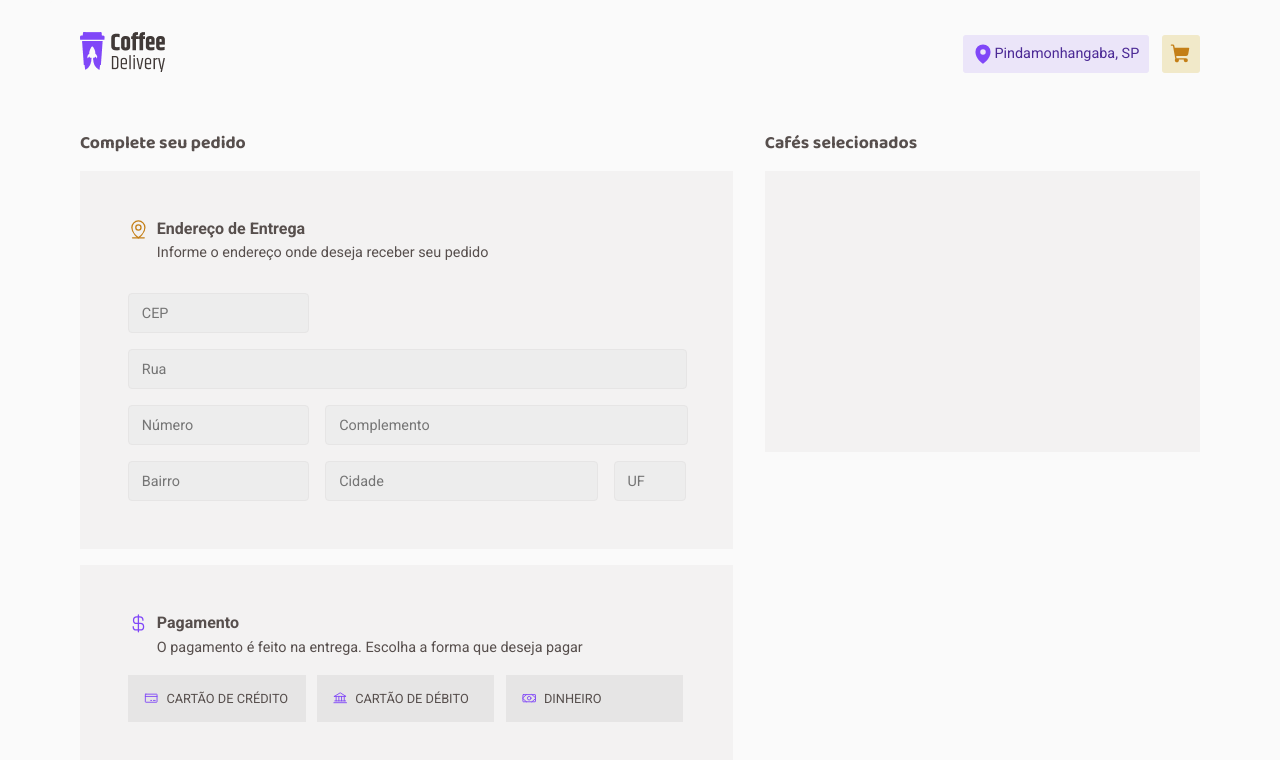
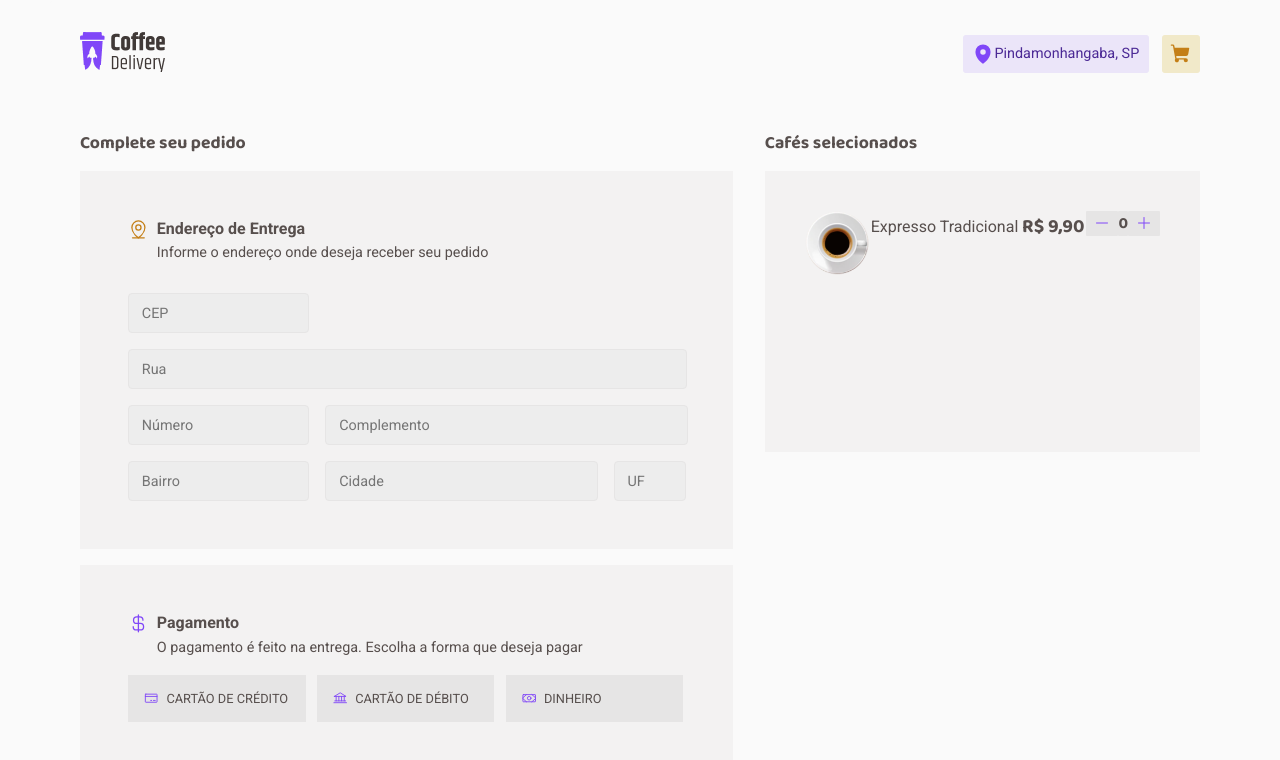
Before and after one commit to jnorberto23/coffee-delivery, a React (Vite) app: page /checkout in a window 1280 px wide. Shown: the top 760 px of the page. Built offline with nearby package versions, Linux system fonts and the light colour scheme.

Commit message:
🚧work on CoffeeList component

```diff
--- /dev/null
+++ b/src/pages/Checkout/components/CoffeeSelected/index.tsx
@@ -0,0 +1,29 @@
+import { Minus, Plus } from "phosphor-react";
+import { TradicionalExpress } from "../../../../assets/coffees";
+import { CounterButton, CounterSpan, CounterWrapper, SubText } from "../../styles";
+import { CoffeeNameText, CoffeePriceTag, ImageAndTextWrapper, SelectedCoffeeListItem, TitleWrapper } from "./styles";
+
+export function CoffeeSelected() {
+    return (
+        <SelectedCoffeeListItem>
+            <ImageAndTextWrapper>
+                <img src={TradicionalExpress} alt="" />
+                <TitleWrapper>
+                    <CoffeeNameText>Expresso Tradicional</CoffeeNameText>
+                    <CoffeePriceTag>
+                        R$ 9,90
+                    </CoffeePriceTag>
+                </TitleWrapper>
+                <CounterWrapper>
+                    <CounterButton>
+                        <Minus />
+                    </CounterButton>
+                    <CounterSpan>0</CounterSpan>
+                    <CounterButton>
+                        <Plus />
+                    </CounterButton>
+                </CounterWrapper>
+            </ImageAndTextWrapper>
+        </SelectedCoffeeListItem>
+    )
+}
--- /dev/null
+++ b/src/pages/Checkout/components/CoffeeSelected/styles.ts
@@ -0,0 +1,43 @@
+import styled from "styled-components";
+
+export const SelectedCoffeeListItem = styled.div`
+  display: flex;
+  flex-direction: row;
+  align-items: flex-start;
+  justify-content: space-between;
+  gap: 3rem;
+  padding: 1rem;
+  width: 100%;
+`;
+
+export const ImageAndTextWrapper = styled.div`
+  width: 100%;
+  display: flex;
+  flex-direction: row;
+  align-items: flex-start;
+  img {
+    height: 4rem;
+    width: 4rem;
+  }
+`;
+export const TitleWrapper = styled.div`
+  display: flex;
+  flex-direction: row;
+  align-items: center;
+  justify-content: space-around;
+  width: 100%;
+  flex-wrap: 1;
+`;
+
+export const CoffeeNameText = styled.p`
+  font-family: "Roboto";
+  font-style: normal;
+  font-weight: 400;
+  font-size: 1rem;
+`;
+
+export const CoffeePriceTag = styled.span`
+  font-family: "Baloo 2";
+  font-size: 1.2rem;
+  font-weight: 900;
+`;
--- a/src/pages/Checkout/index.tsx
+++ b/src/pages/Checkout/index.tsx
@@ -1,4 +1,5 @@
 import { CurrencyDollar, MapPinLine } from "phosphor-react";
+import { CoffeeSelected } from "./components/CoffeeSelected";
 import { AddressForm } from "./components/Form";
 import { PaymentForm } from "./components/PaymentForm";
 import {
@@ -9,12 +10,12 @@ import {
   MainText,
   PaymentCard,
   SelectedCoffeeCard,
+  SelectedCoffeeList,
   SelectedCoffeeWrapper,
   SubText,
   TextWrapper,
   TitleText,
 } from "./styles";
-
 export function Checkout() {
   return (
     <FrameWrapper>
@@ -47,7 +48,11 @@ export function Checkout() {
       </AddressAndPaymentWrapper>
       <SelectedCoffeeWrapper>
         <TitleText>Cafés selecionados</TitleText>
-        <SelectedCoffeeCard></SelectedCoffeeCard>
+        <SelectedCoffeeCard>
+          <SelectedCoffeeList>
+            <CoffeeSelected></CoffeeSelected>
+          </SelectedCoffeeList>
+        </SelectedCoffeeCard>
       </SelectedCoffeeWrapper>
     </FrameWrapper>
   );
--- a/src/pages/Checkout/styles.ts
+++ b/src/pages/Checkout/styles.ts
@@ -37,26 +37,6 @@ export const AddressCard = styled.div`
   padding-top: 3rem;
   padding-left: 3rem;
   padding-bottom: 3rem;
-`;
-
-export const SelectedCoffeeWrapper = styled.div`
-  padding: auto;
-  flex-basis: 40%;
-  height: 40vh;
-  display: flex;
-  flex-direction: column;
-  align-items: flex-start;
-  justify-content: flex-start;
-  gap: 1rem;
-`;
-export const SelectedCoffeeCard = styled.div`
-  width: 100%;
-  height: 80vh;
-  display: flex;
-  flex-direction: row;
-  align-items: flex-start;
-  justify-content: center;
-  background-color: ${(props) => props.theme["base-card"]};
 `;
 
 export const TitleText = styled.p`
@@ -113,3 +93,71 @@ export const TextWrapper = styled.div`
   justify-content: center;
   gap: 0.4rem;
 `;
+
+export const SelectedCoffeeWrapper = styled.div`
+  padding: auto;
+  flex-basis: 40%;
+  height: 40vh;
+  display: flex;
+  flex-direction: column;
+  align-items: flex-start;
+  justify-content: flex-start;
+  gap: 1rem;
+`;
+
+export const SelectedCoffeeCard = styled.div`
+  width: 100%;
+  height: 80vh;
+  display: flex;
+  flex-direction: row;
+  align-items: flex-start;
+  justify-content: flex-start;
+  background-color: ${(props) => props.theme["base-card"]};
+`;
+
+export const SelectedCoffeeList = styled.div`
+  padding: 1.5rem;
+  width: 100%;
+  display: flex;
+  flex-direction: column;
+  align-items: flex-start;
+  justify-content: flex-start;
+`;
+
+
+export const CounterWrapper = styled.div`
+  display: flex;
+  flex-direction: row;
+  justify-content: "center";
+`;
+
+export const CounterButton = styled.button`
+  justify-content: "center";
+  display: flex;
+  flex-direction: row;
+  align-items: "center";
+  font-family: "Baloo 2";
+  font-weight: 900;
+  color: ${(props) => props.theme["pink"]};
+  width: 2rem;
+  height: auto;
+  border: none;
+  border-radius: 1px;
+  background-color: ${(props) => props.theme["light-grey"]};
+
+  svg {
+    padding: auto;
+    margin: auto;
+    font-size: 1rem;
+  }
+`;
+
+export const CounterSpan = styled.span`
+  padding: auto;
+  margin: auto;
+  font-family: "Baloo 2";
+  font-weight: 900;
+  border: none;
+  border-radius: 1px;
+  background-color: ${(props) => props.theme["light-grey"]};
+`;
```
